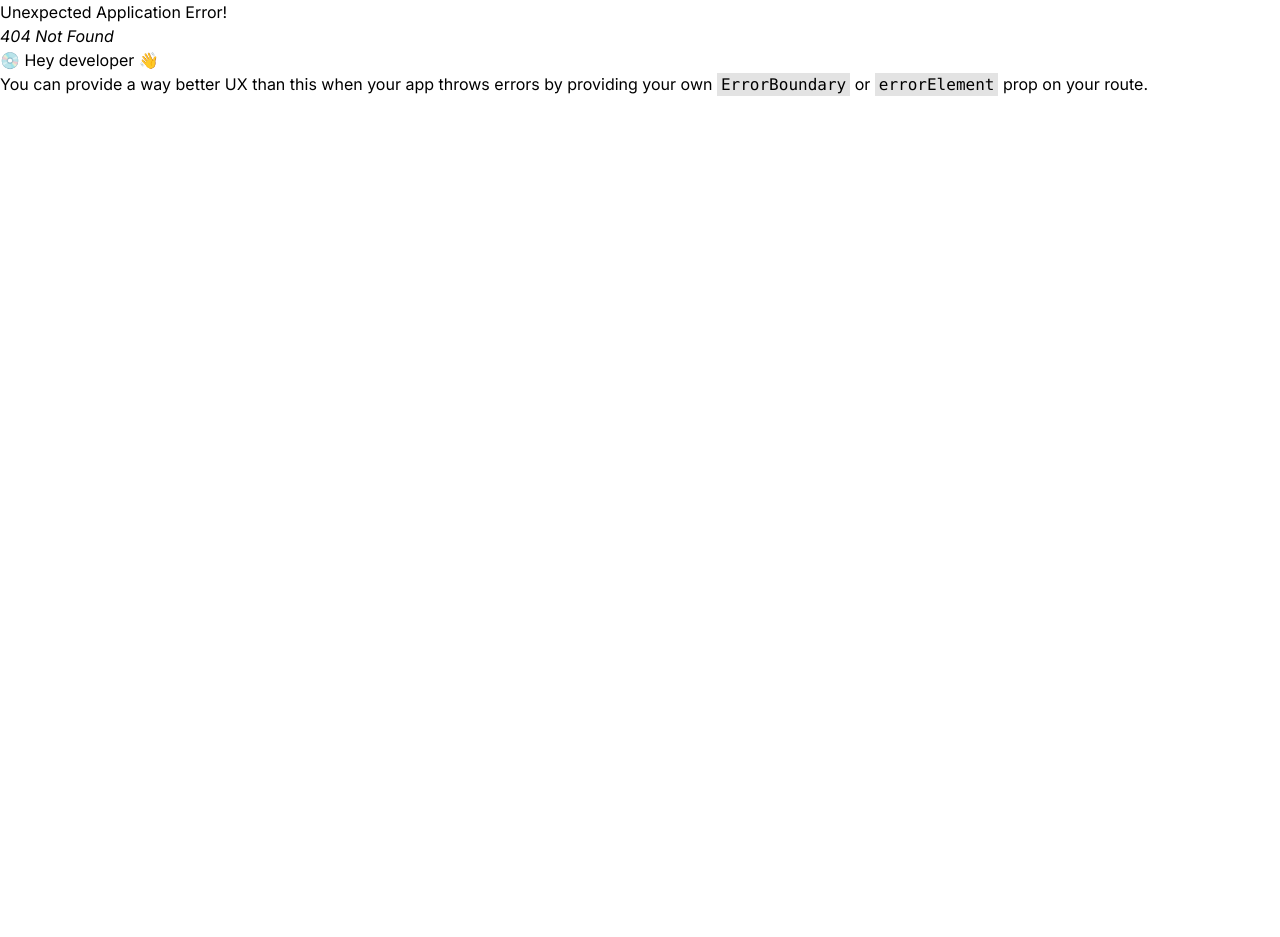
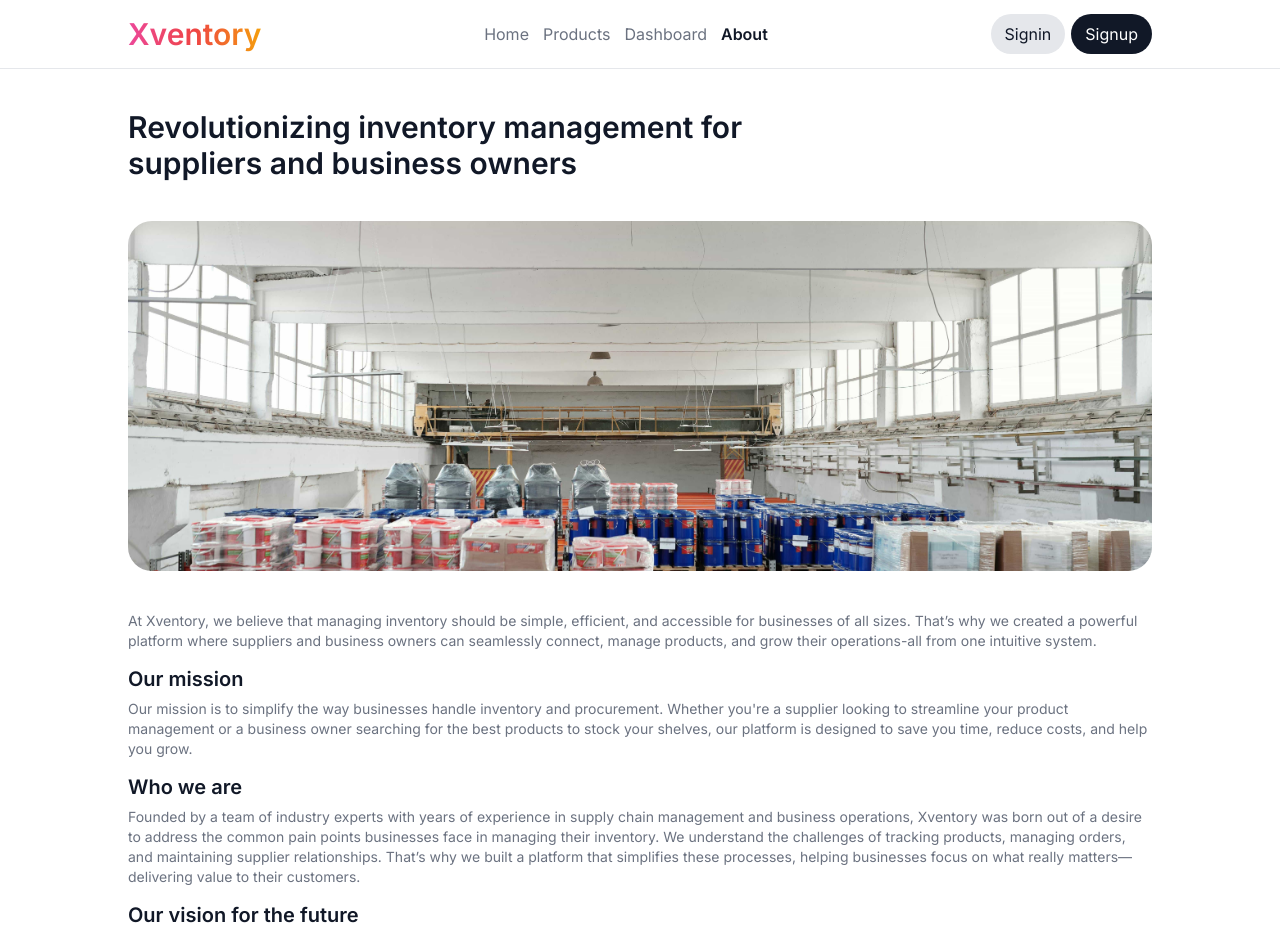
Before and after one commit to faisalchy64/inventory-frontend, a React (Vite) app: page /about in a window 1280 px wide. Before the commit this address had no page. Shown: the top 937 px of the page. Before the commit the page ends 800 px from the top, so only its background shows below. Built offline with nearby package versions, Linux system fonts and the light colour scheme.

Commit message:
feat: Create About.jsx page

```diff
--- a/src/components/CallToAction.jsx
+++ b/src/components/CallToAction.jsx
@@ -10,9 +10,9 @@ export default function CallToAction() {
           background: `url(${vector})`,
         }}
         className="flex flex-col gap-3.5 bg-gray-900 p-10 rounded-md"
-        initial={{ opacity: 0, x: -100 }}
+        initial={{ opacity: 0, x: -500 }}
         whileInView={{ opacity: 1, x: 0 }}
-        transition={{ duration: 0.5, delay: 0.5 }}
+        transition={{ duration: 0.5 }}
       >
         <h1 className="text-2xl md:text-3xl font-semibold text-white">
           Take control of your inventory
--- a/src/components/Hero.jsx
+++ b/src/components/Hero.jsx
@@ -5,7 +5,7 @@ export default function Hero() {
   return (
     <header className="w-4/5 min-h-[500px] flex flex-col-reverse md:flex-row justify-between items-center gap-5 py-10 mx-auto">
       <div className="w-full">
-        <h1 className="text-3xl md:text-4xl font-semibold text-gray-900">
+        <h1 className="text-3xl md:text-4xl font-semibold text-transparent bg-clip-text bg-gradient-to-r from-[#27B643] to-[#FFE70B]">
           Streamline Your Inventory, Boost Your Business
         </h1>
         <p className="text-gray-500 my-3.5">
--- a/src/components/Navbar.jsx
+++ b/src/components/Navbar.jsx
@@ -105,7 +105,10 @@ export default function Navbar() {
             </button>
           </div>
 
-          <ul className="flex flex-col items-center gap-3.5 my-20">
+          <ul
+            className="flex flex-col items-center gap-3.5 my-20"
+            onClick={() => setShow(false)}
+          >
             {uris.map((uri) => (
               <li key={uri.id}>
                 <Link
--- a/src/components/Pricing.jsx
+++ b/src/components/Pricing.jsx
@@ -2,7 +2,7 @@ export default function Pricing() {
   return (
     <section className="w-4/5 min-h-[500px] flex flex-col gap-10 py-10 mx-auto">
       <h1 className="text-2xl md:text-3xl font-semibold text-gray-900">
-        Find the perfect plan to manage your inventory and grow your business.
+        Find the perfect plan to manage your inventory and grow your business
       </h1>
       <div className="grid md:grid-cols-2 lg:grid-cols-3 gap-3.5">
         {/* Basic */}
--- /dev/null
+++ b/src/pages/About.jsx
@@ -0,0 +1,67 @@
+import about from "../assets/about.jpg";
+
+export default function About() {
+  return (
+    <section className="w-4/5 min-h-[500px] flex flex-col gap-10 py-10 mx-auto">
+      <h1 className="text-2xl md:text-3xl font-semibold text-gray-900">
+        Revolutionizing inventory management for
+        <br className="hidden lg:inline" /> suppliers and business owners
+      </h1>
+
+      <div className="h-[350px] rounded-3xl overflow-hidden">
+        <img
+          src={about}
+          alt="About image"
+          className="w-full h-full object-cover"
+        />
+      </div>
+
+      <div className="flex flex-col gap-3.5">
+        <p className="text-sm text-gray-500">
+          At Xventory, we believe that managing inventory should be simple,
+          efficient, and accessible for businesses of all sizes. That’s why we
+          created a powerful platform where suppliers and business owners can
+          seamlessly connect, manage products, and grow their operations-all
+          from one intuitive system.
+        </p>
+
+        <div className="flex flex-col gap-1.5">
+          <h3 className="text-xl font-semibold text-gray-900">Our mission</h3>
+          <p className="text-sm text-gray-500">
+            Our mission is to simplify the way businesses handle inventory and
+            procurement. Whether you're a supplier looking to streamline your
+            product management or a business owner searching for the best
+            products to stock your shelves, our platform is designed to save you
+            time, reduce costs, and help you grow.
+          </p>
+        </div>
+
+        <div className="flex flex-col gap-1.5">
+          <h3 className="text-xl font-semibold text-gray-900">Who we are</h3>
+          <p className="text-sm text-gray-500">
+            Founded by a team of industry experts with years of experience in
+            supply chain management and business operations, Xventory was born
+            out of a desire to address the common pain points businesses face in
+            managing their inventory. We understand the challenges of tracking
+            products, managing orders, and maintaining supplier relationships.
+            That’s why we built a platform that simplifies these processes,
+            helping businesses focus on what really matters—delivering value to
+            their customers.
+          </p>
+        </div>
+
+        <div className="flex flex-col gap-1.5">
+          <h3 className="text-xl font-semibold text-gray-900">
+            Our vision for the future
+          </h3>
+          <p className="text-sm text-gray-500">
+            We’re constantly evolving, driven by feedback from our community of
+            users. Our goal is to build the most user-friendly, innovative, and
+            reliable inventory management platform in the industry-helping
+            businesses around the world become more efficient and profitable.
+          </p>
+        </div>
+      </div>
+    </section>
+  );
+}
--- a/src/pages/Products.jsx
+++ b/src/pages/Products.jsx
@@ -4,8 +4,9 @@ export default function Products() {
   return (
     <section className="w-4/5 min-h-[500px] flex flex-col gap-10 py-10 mx-auto">
       <h1 className="text-2xl md:text-3xl font-semibold text-gray-900">
-        Browse and purchase from a wide range of suppliers, all from a single,
-        easy-to-use platform.
+        Browse and purchase from a wide range of suppliers,
+        <br className="hidden lg:inline" /> all from a single, easy-to-use
+        platform
       </h1>
       <div className="grid md:grid-cols-2 lg:grid-cols-3 gap-3.5">
         <Card />
--- a/src/router.jsx
+++ b/src/router.jsx
@@ -2,6 +2,7 @@ import { createBrowserRouter } from "react-router-dom";
 import Main from "./layout/Main";
 import Home from "./pages/Home";
 import Products from "./pages/Products";
+import About from "./pages/About";
 
 const router = createBrowserRouter([
   {
@@ -16,6 +17,10 @@ const router = createBrowserRouter([
         path: "/products",
         element: <Products />,
       },
+      {
+        path: "/about",
+        element: <About />,
+      },
     ],
   },
 ]);
```
Also changed, not shown: src/assets/about.jpg (added).
